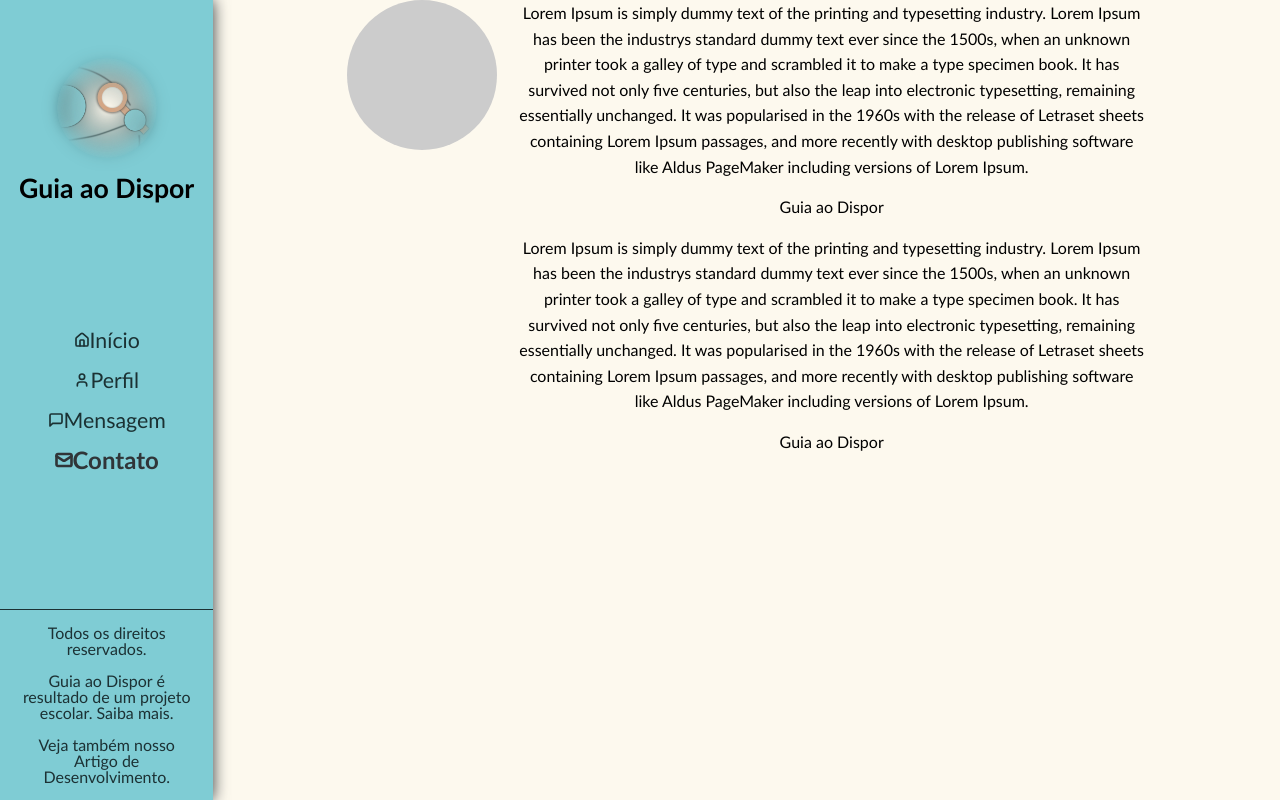
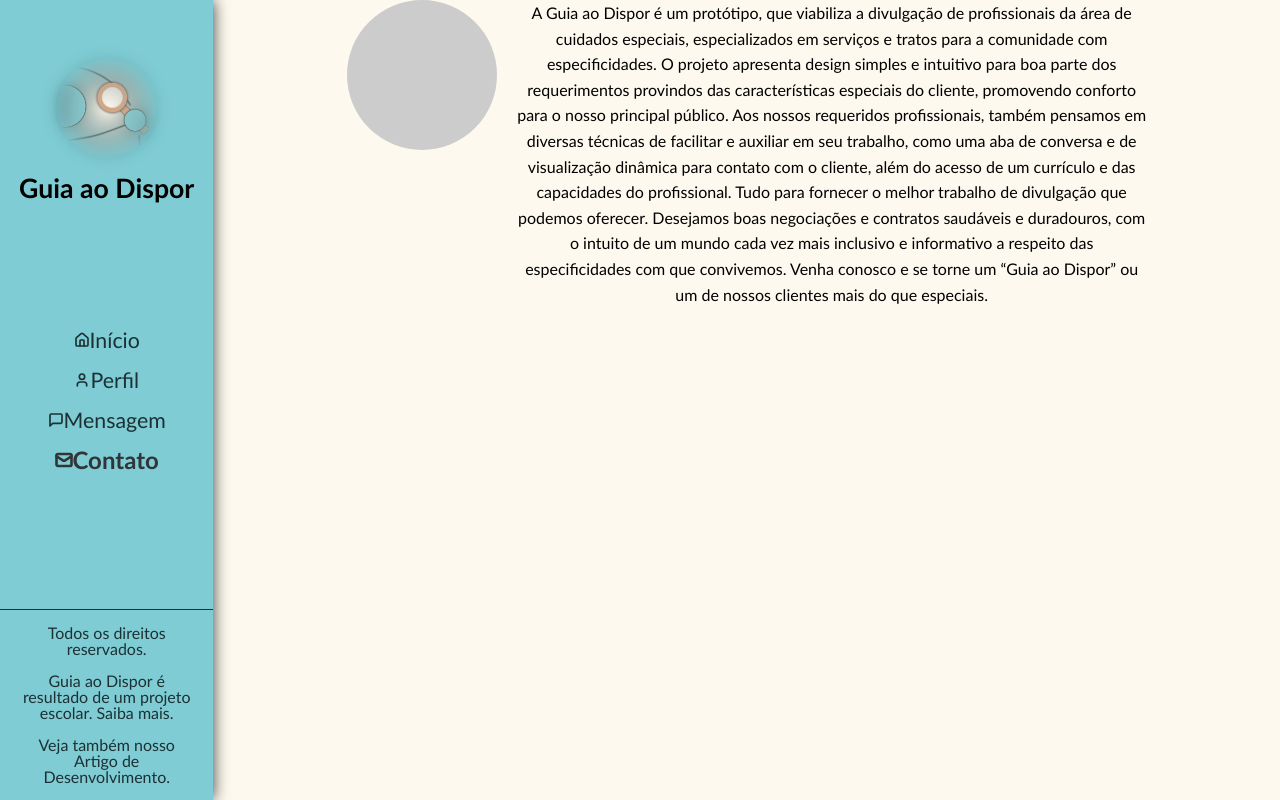
Before and after one commit to Rhuam7282/GuiaAoDispor-PFC, a React (Vite) app: page /contato in a window 1280 px wide. Built offline with nearby package versions, Linux system fonts and the light colour scheme.

Commit message:
Texto institucional

```diff
--- a/src/pages/contato/contato.jsx
+++ b/src/pages/contato/contato.jsx
@@ -14,24 +14,11 @@ const SobreNosPage = () => {
 
             <div className="about-text">
               <p>
-                Lorem Ipsum is simply dummy text of the printing and typesetting industry. Lorem Ipsum has been the industrys
-                standard dummy text ever since the 1500s, when an unknown printer took a galley of type and scrambled it to
-                make a type specimen book. It has survived not only five centuries, but also the leap into electronic typesetting,
-                remaining essentially unchanged. It was popularised in the 1960s with the release of Letraset sheets containing
-                Lorem Ipsum passages, and more recently with desktop publishing software like Aldus PageMaker including
-                versions of Lorem Ipsum.
+                A Guia ao Dispor é um protótipo, que viabiliza a divulgação de profissionais da área de cuidados especiais, especializados em serviços e tratos para a comunidade com especificidades. O projeto apresenta design simples e intuitivo para boa parte dos requerimentos provindos das características especiais do cliente, promovendo conforto para o nosso principal público.
+Aos nossos requeridos profissionais, também pensamos em diversas técnicas de facilitar e auxiliar em seu trabalho, como uma aba de conversa e de visualização dinâmica para contato com o cliente, além do acesso de um currículo e das capacidades do profissional. Tudo para fornecer o melhor trabalho de divulgação que podemos oferecer.
+Desejamos boas negociações e contratos saudáveis e duradouros, com o intuito de um mundo cada vez mais inclusivo e informativo a respeito das especificidades com que convivemos.
+Venha conosco e se torne um “Guia ao Dispor” ou um de nossos clientes mais do que especiais.
               </p>
-              <p>Guia ao Dispor</p>
-
-              <p>
-                Lorem Ipsum is simply dummy text of the printing and typesetting industry. Lorem Ipsum has been the industrys
-                standard dummy text ever since the 1500s, when an unknown printer took a galley of type and scrambled it to make
-                a type specimen book. It has survived not only five centuries, but also the leap into electronic typesetting, remaining
-                essentially unchanged. It was popularised in the 1960s with the release of Letraset sheets containing Lorem Ipsum
-                passages, and more recently with desktop publishing software like Aldus PageMaker including versions of Lorem
-                Ipsum.
-              </p>
-              <p>Guia ao Dispor</p>
             </div>
           </div>
       </div>
```
